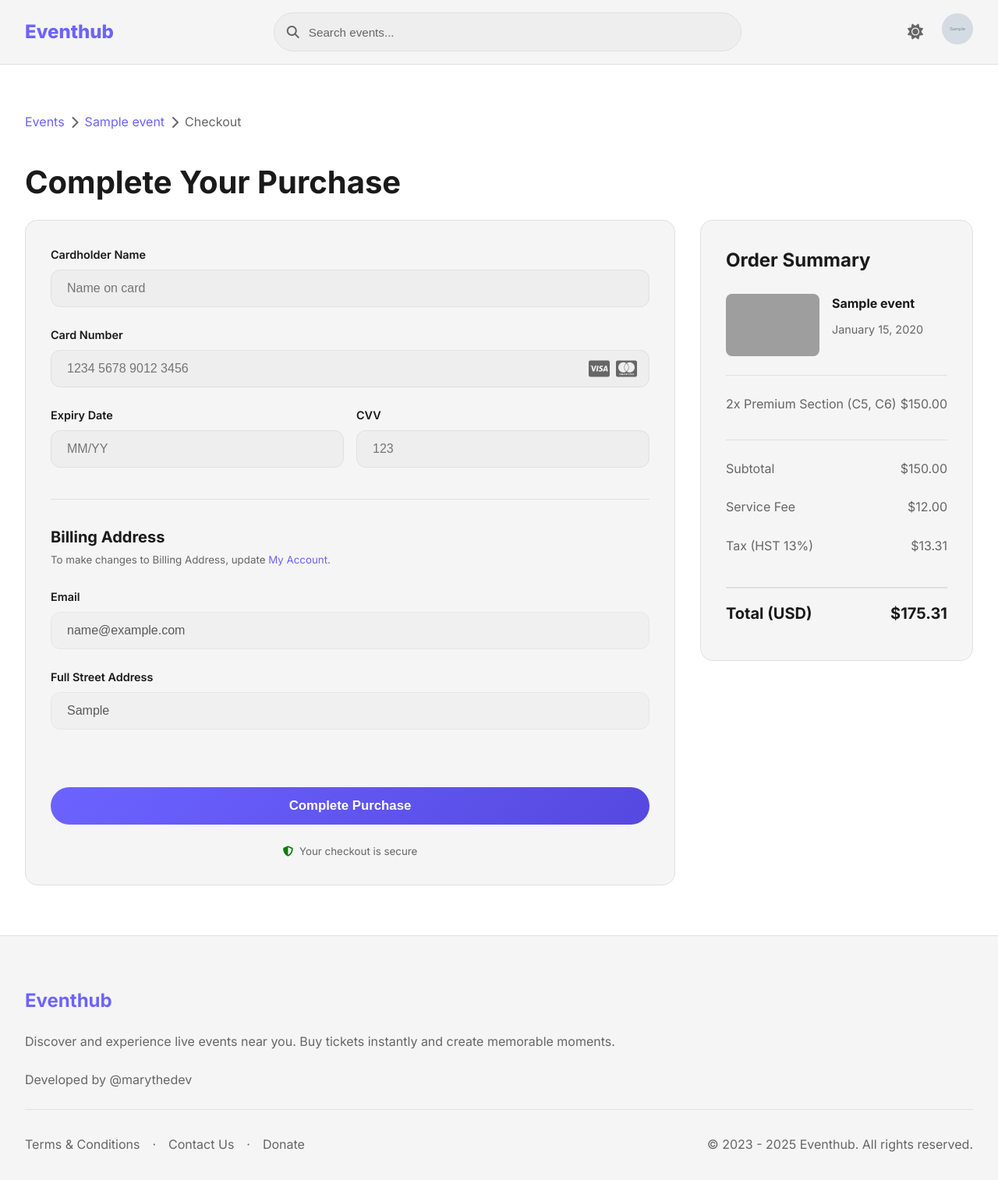
After one commit to marythedev/eventhub, a Django app: page /events/checkout/1/ in a window 1280 px wide. The commit adds this page. Shown: the whole page at 78% size. Run offline with Django 5.2, Linux system fonts and the light colour scheme; a user stored in the database is signed in; tables that the repository leaves empty hold one stand-in row (values such as "Sample post"); grey boxes marked "Sample" are stand-in pictures; grey boxes are pictures that could not be loaded.

Commit message:
implement checkout frontend

```diff
--- a/eventhub/apps/events/urls.py
+++ b/eventhub/apps/events/urls.py
@@ -6,5 +6,6 @@ app_name = 'events'
 urlpatterns = [
     path('explore/', views.view_events, name="view_events"),
     path('create/', views.create_event, name="create_event"),
-    path('view/<int:event_id>/', views.view_event, name="view_event")
+    path('view/<int:event_id>/', views.view_event, name="view_event"),
+    path('checkout/<int:event_id>/', views.checkout, name="checkout")
 ]
--- a/eventhub/apps/events/views.py
+++ b/eventhub/apps/events/views.py
@@ -108,3 +108,8 @@ def view_events(request):
     with open(file_path, "r") as f:
         dummy_data = json.load(f)
     return render(request, 'events/view-events.html', {'events': dummy_data, 'CDN_DOMAIN': os.getenv('CDN_DOMAIN')})
+
+@login_required
+def checkout(request, event_id):
+    event = get_object_or_404(Event, id=event_id)
+    return render(request, 'events/checkout.html', {'event': event})
--- a/eventhub/static/css/components/forms.css
+++ b/eventhub/static/css/components/forms.css
@@ -95,6 +95,11 @@
     box-shadow: 0 0 0 3px rgba(108, 99, 255, 0.1);
 }
 
+input:disabled {
+    cursor: not-allowed;
+    opacity: 0.7;
+}
+
 .form-group textarea {
     resize: vertical;
     font-family: inherit;
@@ -166,7 +171,8 @@
     gap: 1rem;
 }
 
-.pricing-zone-item .form-row {
+.pricing-zone-item .form-row,
+.checkout-section .form-row {
     grid-template-columns: repeat(auto-fit, minmax(150px, 1fr));
 }
 
--- /dev/null
+++ b/eventhub/static/css/pages/checkout.css
@@ -0,0 +1,149 @@
+.checkout-section {
+    padding: 4rem 0;
+}
+
+.checkout-section h1 {
+    font-size: 2.5rem;
+    margin-bottom: 1rem;
+}
+
+.checkout-layout {
+    display: flex;
+    gap: 2rem;
+}
+
+.checkout-main {
+    flex: 1;
+}
+
+.checkout-box {
+    background-color: var(--bg-secondary);
+    border: 1px solid var(--border-color);
+    border-radius: 16px;
+    padding: 2rem;
+}
+
+.checkout-box h2 {
+    font-size: 1.75rem;
+    margin-bottom: 0.5rem;
+}
+
+.checkout-form {
+    display: flex;
+    flex-direction: column;
+    gap: 1.5rem;
+}
+
+.card-input-wrapper {
+    position: relative;
+}
+
+.card-input-wrapper input {
+    width: 100%;
+}
+
+.card-icons {
+    position: absolute;
+    right: 1rem;
+    top: 50%;
+    transform: translateY(-50%);
+    display: flex;
+    gap: 0.5rem;
+    font-size: 1.5rem;
+    color: var(--text-secondary);
+}
+
+.billing-address {
+    margin-top: 1rem;
+    padding-top: 2rem;
+    border-top: 1px solid var(--border-color);
+}
+
+.billing-address h3 {
+    font-size: 1.25rem;
+}
+
+.checkout-subtitle {
+    color: var(--text-secondary);
+    margin-bottom: 2rem;
+}
+
+.checkout-security {
+    text-align: center;
+    color: var(--text-secondary);
+    display: flex;
+    align-items: center;
+    justify-content: center;
+    gap: 0.5rem;
+}
+
+.checkout-sidebar {
+    width: 350px;
+    position: sticky;
+    top: 100px;
+    height: fit-content;
+}
+
+.order-summary-card {
+    background-color: var(--bg-secondary);
+    border: 1px solid var(--border-color);
+    border-radius: 16px;
+    padding: 2rem;
+}
+
+.order-summary-card h3 {
+    font-size: 1.5rem;
+    margin-bottom: 1.5rem;
+}
+
+.event-summary {
+    display: flex;
+    gap: 1rem;
+    margin-bottom: 1.5rem;
+    padding-bottom: 1.5rem;
+    border-bottom: 1px solid var(--border-color);
+}
+
+.event-summary img {
+    border-radius: 8px;
+    object-fit: cover;
+}
+
+.event-summary h4 {
+    margin-bottom: 0.5rem;
+}
+
+.event-summary p {
+    color: var(--text-secondary);
+    font-size: 0.9rem;
+}
+
+.tickets-summary {
+    margin-bottom: 1.5rem;
+    padding-bottom: 1.5rem;
+    border-bottom: 1px solid var(--border-color);
+}
+
+.ticket-line {
+    display: flex;
+    justify-content: space-between;
+    margin-bottom: 0.5rem;
+    color: var(--text-secondary);
+}
+
+.pricing-breakdown {
+    display: flex;
+    flex-direction: column;
+    gap: 0.75rem;
+}
+
+@media (max-width: 925px) {
+    .checkout-layout {
+        flex-wrap: wrap-reverse;
+    }
+
+    .checkout-sidebar {
+        width: 100%;
+        position: static;
+    }
+}
--- a/eventhub/static/css/styles.css
+++ b/eventhub/static/css/styles.css
@@ -168,6 +168,43 @@ section {
     margin-bottom: 3rem;
 }
 
+.breadcrumb {
+    margin-bottom: 2rem;
+    color: var(--text-secondary);
+    display: flex;
+    align-items: center;
+    gap: 0.5rem;
+    flex-wrap: wrap;
+}
+
+.breadcrumb a,
+.billing-address a {
+    color: var(--primary-color);
+    text-decoration: none;
+}
+
+.breadcrumb a:hover,
+.billing-address a:hover {
+    text-decoration: underline;
+    text-underline-offset: 3px;
+}
+
+.pricing-row {
+    display: flex;
+    justify-content: space-between;
+    margin-bottom: 0.75rem;
+    color: var(--text-secondary);
+}
+
+.pricing-row.total {
+    font-size: 1.25rem;
+    font-weight: 700;
+    color: var(--text-primary);
+    padding-top: 1rem;
+    margin-top: 1rem;
+    border-top: 2px solid var(--border-color);
+}
+
 .not-found-section {
     display: flex;
     align-items: center;
--- a/eventhub/static/js/view-event.js
+++ b/eventhub/static/js/view-event.js
@@ -7,7 +7,7 @@ const subtotalSpan = document.getElementById('subtotal');
 const serviceFeeSpan = document.getElementById('serviceFee');
 const taxSpan = document.getElementById('tax');
 const totalSpan = document.getElementById('total');
-const proceedToPaymentBtn = document.querySelector('.btn-primary');
+const checkoutBtn = document.getElementById('checkoutBtn');
 
 
 // img carousel manipulation
@@ -56,7 +56,7 @@ function updateOrderSummary() {
         serviceFeeSpan.textContent = '$0.00';
         taxSpan.textContent = '$0.00';
         totalSpan.textContent = '$0.00';
-        proceedToPaymentBtn.disabled = true;
+        checkoutBtn.disabled = true;
     } else {
         const serviceFee = subtotal * 0.08;
         const tax = subtotal * 0.13;
@@ -67,7 +67,7 @@ function updateOrderSummary() {
         serviceFeeSpan.textContent = `$${serviceFee.toFixed(2)}`;
         taxSpan.textContent = `$${tax.toFixed(2)}`;
         totalSpan.textContent = `$${total.toFixed(2)}`;
-        proceedToPaymentBtn.disabled = false;
+        checkoutBtn.disabled = false;
     }
 }
 
--- /dev/null
+++ b/eventhub/templates/events/checkout.html
@@ -0,0 +1,128 @@
+{% extends 'base.html' %}
+{% load static %}
+
+{% block title %} Checkout {% endblock %}
+
+{% block stylesheets %}
+<link rel="stylesheet" href="{% static 'css/pages/checkout.css' %}" type="text/css">
+{% endblock %}
+
+{% block content %}
+
+<section id="checkout" class="checkout-section">
+    <div class="container">
+        <div class="breadcrumb">
+            <a href="{% url 'events:view_events' %}">Events</a> <i class="fas fa-chevron-right"></i>
+            <a href="{% url 'events:view_event' event_id=event.id %}">{{event.name}}</a> <i
+                class="fas fa-chevron-right"></i>
+            <span>Checkout</span>
+        </div>
+        <h1>Complete Your Purchase</h1>
+
+        <div class="checkout-layout">
+            <div class="checkout-main">
+                <div class="checkout-box">
+
+                    <form class="checkout-form" action="{% url 'events:checkout' event_id=event.id %}" method="POST">
+                        {% csrf_token %}
+
+                        <div class="form-group">
+                            <label for="cardholderName">Cardholder Name</label>
+                            <input type="text" id="cardholderName" name="cardholder_name" placeholder="Name on card"
+                                required>
+                        </div>
+                        <div class="form-group">
+                            <label for="cardNumber">Card Number</label>
+                            <div class="card-input-wrapper">
+                                <input type="text" id="cardNumber" name="card_number" placeholder="1234 5678 9012 3456"
+                                    pattern="[0-9]{13,19}" maxlength="19" required>
+                                <div class="card-icons">
+                                    <i class="fab fa-cc-visa"></i>
+                                    <i class="fab fa-cc-mastercard"></i>
+                                </div>
+                            </div>
+                        </div>
+                        <div class="form-row">
+                            <div class="form-group">
+                                <label for="expiryDate">Expiry Date</label>
+                                <input type="text" id="expiryDate" name="expiry_date" placeholder="MM/YY"
+                                    pattern="[0-9]{2}/[0-9]{2}" maxlength="5" required>
+                            </div>
+                            <div class="form-group">
+                                <label for="cvv">CVV</label>
+                                <input type="text" id="cvv" name="cvv" placeholder="123" pattern="[0-9]{3,4}"
+                                    maxlength="4" required>
+                            </div>
+                        </div>
+
+                        <div class="billing-address">
+                            <h3>Billing Address</h3>
+                            <small class="checkout-subtitle">To make changes to Billing Address, update
+                                <a href="{% url 'users:account' %}" target="_blank">My Account</a>.
+                            </small>
+                        </div>
+                        <div class="form-group">
+                            <label for="billingEmail">Email</label>
+                            <input type="email" id="billingEmail" name="billing_email" value="{{user.email}}"
+                                placeholder="your@email.com" readonly disabled required>
+                        </div>
+                        <div class="form-group">
+                            <label for="eventAddress">Full Street Address</label>
+                            <input type="text" id="eventAddress" name="location"
+                                placeholder="Street address, city, state, ZIP"
+                                value="{{ user.location|default_if_none:'' }}" readonly disabled required>
+                        </div>
+
+                        <br>
+
+                        <button type="submit" class="btn-primary btn-full btn-large"> Complete Purchase </button>
+                        <small class="checkout-security">
+                            <i class="fas fa-shield-alt" style="color: green;"></i>
+                            Your checkout is secure
+                        </small>
+                    </form>
+                </div>
+            </div>
+
+            <aside class="checkout-sidebar">
+                <div class="order-summary-card">
+                    <h3>Order Summary</h3>
+                    <div class="event-summary">
+                        <img src="{{ event.images.first.url }}" alt="{{event.name}} event thumbnail" width="120"
+                            height="80">
+                        <div>
+                            <h4>{{event.name}}</h4>
+                            <p>{{event.date|date:"F j, Y"}}</p>
+                        </div>
+                    </div>
+                    <div class="tickets-summary">
+                        <div class="ticket-line">
+                            <span>2x Premium Section (C5, C6)</span>
+                            <span>$150.00</span>
+                        </div>
+                    </div>
+                    <div class="pricing-breakdown">
+                        <div class="pricing-row">
+                            <span>Subtotal</span>
+                            <span>$150.00</span>
+                        </div>
+                        <div class="pricing-row">
+                            <span>Service Fee</span>
+                            <span>$12.00</span>
+                        </div>
+                        <div class="pricing-row">
+                            <span>Tax (HST 13%)</span>
+                            <span>$13.31</span>
+                        </div>
+                        <div class="pricing-row total">
+                            <span>Total (USD)</span>
+                            <span>$175.31</span>
+                        </div>
+                    </div>
+                </div>
+            </aside>
+        </div>
+    </div>
+</section>
+
+{% endblock %}
--- a/eventhub/templates/events/view-event.html
+++ b/eventhub/templates/events/view-event.html
@@ -104,8 +104,8 @@
                             <span id="total">$0.00</span>
                         </div>
                     </div>
-                    <a href="#">
-                        <button class="btn-primary btn-full" disabled>Proceed to Payment</button>
+                    <a href="{% url 'events:checkout' event_id=event.id %}">
+                        <button class="btn-primary btn-full" id="checkoutBtn" disabled>Proceed to Checkout</button>
                     </a>
                     <p class="order-note">Tickets are non-refundable. All sales are final.</p>
                 </div>
```
Also changed, not shown: eventhub/static/css/pages/view-event.css (+1 -36 lines).
